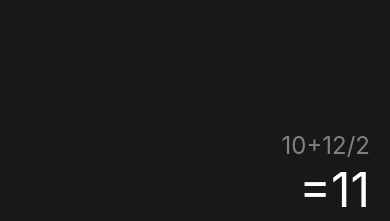
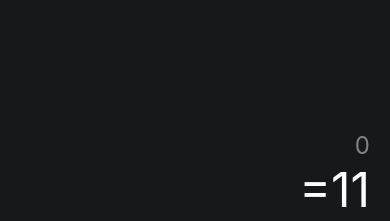
Before and after one commit to mateushsx/calclite, a React Native app: screen / in a window 390 px wide. Shown: the top 221 px of the page. Built offline with nearby package versions, Linux system fonts and the light colour scheme.

Commit message:
feat: add cal context and function to insert character

```diff
--- a/src/App.tsx
+++ b/src/App.tsx
@@ -2,12 +2,15 @@ import React from 'react';
 import {Container} from './styles/global';
 import {ViewResult} from './components/viewResult';
 import {ViewButtons} from './components/viewButtons';
+import {CalcProvider} from './contexts/calcContext';
 
 export function App() {
   return (
-    <Container>
-      <ViewResult />
-      <ViewButtons />
-    </Container>
+    <CalcProvider>
+      <Container>
+        <ViewResult />
+        <ViewButtons />
+      </Container>
+    </CalcProvider>
   );
 }
--- a/src/components/customButton/index.tsx
+++ b/src/components/customButton/index.tsx
@@ -1,5 +1,6 @@
 import React from 'react';
 import {NumberText, TouchableButton} from './styles';
+import {useCalc} from '../../contexts/calcContext';
 
 interface ICustomButton {
   number: string;
@@ -8,9 +9,23 @@ interface ICustomButton {
   height?: string;
 }
 
+const RESERVED_BUTTONS = ['Ac', 'x'];
+
 export function CustomButton({number, color, width, height}: ICustomButton) {
+  const {insertCharacter} = useCalc();
+
+  const handleInsertCharacter = () => {
+    if (!RESERVED_BUTTONS.includes(number)) {
+      insertCharacter(number);
+    }
+  };
+
   return (
-    <TouchableButton color={color} width={width} height={height}>
+    <TouchableButton
+      color={color}
+      width={width}
+      height={height}
+      onPress={handleInsertCharacter}>
       <NumberText>{number}</NumberText>
     </TouchableButton>
   );
--- a/src/components/viewResult/index.tsx
+++ b/src/components/viewResult/index.tsx
@@ -1,10 +1,12 @@
 import React from 'react';
 import {ResultCalc, ResultContainer, ResultFinal} from './styles';
+import {useCalc} from '../../contexts/calcContext';
 
 export function ViewResult() {
+  const {operationView} = useCalc();
   return (
     <ResultContainer>
-      <ResultCalc>10+12/2</ResultCalc>
+      <ResultCalc>{operationView || 0}</ResultCalc>
       <ResultFinal>=11</ResultFinal>
     </ResultContainer>
   );
--- /dev/null
+++ b/src/contexts/calcContext.tsx
@@ -0,0 +1,43 @@
+import React from 'react';
+import {createContext, useContext, useState} from 'react';
+
+interface ICalcContext {
+  insertCharacter: (character: string) => void;
+  operationView: string;
+}
+
+const CalcContext = createContext({} as ICalcContext);
+
+const operators = ['/', '*', '-', '+'];
+
+function CalcProvider({children}: any): JSX.Element {
+  const [operationView, setOperationView] = useState('');
+
+  const insertCharacter = (character: string) => {
+    const lastCharacter = operationView.slice(-1);
+
+    if (operators.includes(character) && operators.includes(lastCharacter)) {
+      return;
+    }
+
+    setOperationView(prevState => prevState + character);
+  };
+
+  return (
+    <CalcContext.Provider
+      value={{
+        insertCharacter,
+        operationView,
+      }}>
+      {children}
+    </CalcContext.Provider>
+  );
+}
+
+const useCalc = () => {
+  const context = useContext(CalcContext);
+
+  return context;
+};
+
+export {CalcContext, CalcProvider, useCalc};
```
